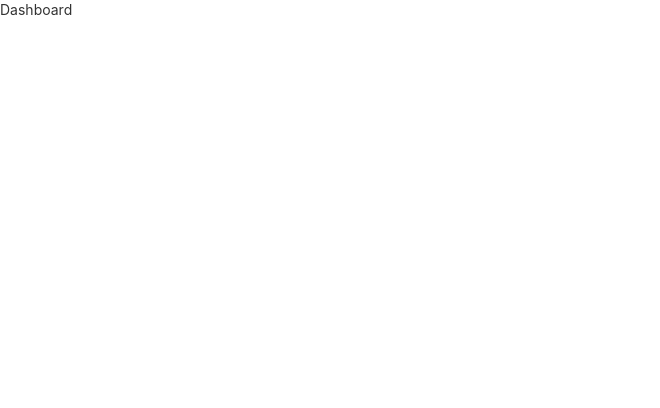
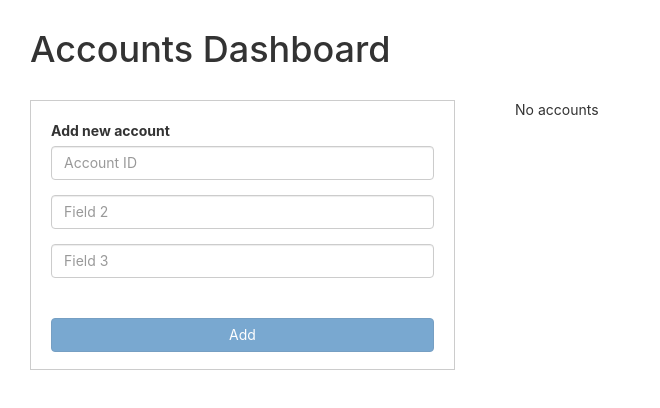
Before and after one commit to SergeyShvaitser/test_app, a React (Create React App) app: page / in a window 1280 px wide. Shown: the top 408 px of the page, without its empty margins (0-660 px from the left). Built offline with nearby package versions, Linux system fonts and the light colour scheme; sample sign-in values are in the browser's storage; the HTML template or start-up script is replaced by a standard one.

Commit message:
Add dashboard

```diff
--- a/src/index.css
+++ b/src/index.css
@@ -1,6 +1,6 @@
 body {
   margin: 0;
-  padding: 0;
+  padding: 30px;
   font-family: -apple-system, BlinkMacSystemFont, "Segoe UI", "Roboto", "Oxygen",
     "Ubuntu", "Cantarell", "Fira Sans", "Droid Sans", "Helvetica Neue",
     sans-serif;
@@ -11,6 +11,10 @@ body {
 code {
   font-family: source-code-pro, Menlo, Monaco, Consolas, "Courier New",
     monospace;
+}
+
+h1 {
+  margin-top: 0;
 }
 
 #login-form {
@@ -27,3 +31,52 @@ code {
 #login-btn {
   float: right;
 }
+
+#account-form {
+  width: 425px;
+  max-height: 270px;
+  flex: 0 0 230;
+  padding: 20px;
+  border: 1px solid #cccccc;
+  display: flex;
+  flex-direction: column;
+  justify-content: space-between;
+  margin-right: 30px;
+  margin-bottom: 30px;
+  transition: width 2s ease-out;
+}
+
+#dashboard-wrapper {
+  display: flex;
+  margin-top: 30px;
+}
+
+#accounts-list {
+  padding-left: 30px;
+  flex-grow: 2;
+}
+
+#account-form-footer {
+  margin-top: 25px;
+}
+
+#list-item {
+  display: flex;
+  justify-content: space-between;
+}
+
+#main-fields {
+  display: flex;
+  align-items: center;
+}
+
+#main-fields p {
+  margin-bottom: 0;
+  flex-grow: 1;
+  min-width: 200px;
+  padding-right: 20px;
+}
+
+#remove {
+
+}
--- /dev/null
+++ b/src/views/components/dashboard/AccountForm.js
@@ -0,0 +1,52 @@
+import React from 'react';
+import PropTypes from 'prop-types'
+import { FormGroup, FormControl, ControlLabel, Button } from 'react-bootstrap'
+
+const AccauntForm = ({addNewAccount, onFieldChange, accData}) => (
+  <form id='account-form'>
+    <div>
+      <ControlLabel>Add new account</ControlLabel>
+      <FormGroup>
+        <FormControl
+          name="accountId"
+          value={accData.accountId}
+          type="text"
+          onChange={(e, name) => onFieldChange(e, 'accountId')}
+          placeholder="Account ID"
+        />
+      </FormGroup>
+      <FormGroup>
+        <FormControl
+          name="field2"
+          type="text"
+          onChange={(e, name) => onFieldChange(e, 'field2')}
+          placeholder="Field 2"
+        />
+      </FormGroup>
+      <FormGroup>
+        <FormControl
+          name="field3"
+          type="text"
+          onChange={(e, name) => onFieldChange(e, 'field3')}
+          placeholder="Field 3"
+        />
+      </FormGroup>
+    </div>
+    <div id="account-form-footer">
+      <Button
+        block
+        bsStyle="primary"
+        onClick={addNewAccount}
+        disabled={!accData.accountId || !accData.field2 || !accData.field3}
+      >
+        Add
+      </Button>
+    </div>
+  </form>
+)
+
+AccauntForm.propTypes = {
+  addNewAccount: PropTypes.func.isRequired
+}
+
+export default AccauntForm;
--- /dev/null
+++ b/src/views/components/dashboard/AccountsList.js
@@ -0,0 +1,28 @@
+import React from 'react';
+import { ListGroup, ListGroupItem, Button, Glyphicon } from 'react-bootstrap';
+import shortid from 'shortid'
+
+const AccountsList = ({accounts, removeAccount}) => (
+  <ListGroup id="accounts-list">
+    {!accounts.length ? (
+      <p>No accounts</p>
+    ) : (
+      <ListGroup>
+        {accounts.map(account => (
+          <ListGroupItem id="list-item" key={shortid.generate()}>
+            <div id="main-fields">
+              <p><strong>AccountID:</strong> {account.accountId}</p>
+              <p><strong>Field 2:</strong> {account.field2}</p>
+              <p><strong>Field 3:</strong> {account.field3}</p>
+            </div>
+            <div id="remove">
+              <Button onClick={() => removeAccount(account.accountId)}><Glyphicon glyph="glyphicon glyphicon-remove" /></Button>
+            </div>
+          </ListGroupItem>
+        ))}
+      </ListGroup>
+    )}
+  </ListGroup>
+)
+
+export default AccountsList;
--- a/src/views/containers/Dashboard.js
+++ b/src/views/containers/Dashboard.js
@@ -1,20 +1,55 @@
 import React, { Component } from 'react'
+import AccountForm from 'views/components/dashboard/AccountForm'
+import AccountsList from 'views/components/dashboard/AccountsList'
 
 class Dashboard extends Component {
 
   constructor(){
     super()
+    this.state = {
+      newAccount: {},
+      accounts: []
+    }
     this.addNewAccount = this.addNewAccount.bind(this)
+    this.handleFieldChange = this.handleFieldChange.bind(this)
+    this.removeAccount = this.removeAccount.bind(this)
+  }
+
+  handleFieldChange(e, name) {
+    this.setState({newAccount: {...this.state.newAccount, [name]: e.target.value}});
   }
 
   addNewAccount(){
-    console.log('new acc')
+    this.setState({
+      accounts: [...this.state.accounts, this.state.newAccount],
+      newAccount: {}
+    })
+    document.getElementById("account-form").reset()
+  }
+
+  removeAccount(id){
+
+    this.setState({
+      accounts: this.state.accounts.filter((account) => {
+        console.log(account.accountId);
+        console.log(id);
+        return account.accountId !== id
+      })
+    })
   }
 
   render(){
     return (
       <div>
-        Dashboard
+        <h1>Accounts Dashboard</h1>
+        <div id="dashboard-wrapper">
+          <AccountForm
+            addNewAccount={this.addNewAccount}
+            onFieldChange={this.handleFieldChange}
+            accData={this.state.newAccount}
+          />
+          <AccountsList accounts={this.state.accounts} removeAccount={this.removeAccount} />
+        </div>
       </div>
     )
   }
--- a/src/views/containers/Login.js
+++ b/src/views/containers/Login.js
@@ -49,7 +49,6 @@ class Login extends Component {
             value={this.state.user.login}
             onChange={this.handleLoginChange}
             placeholder="Login"
-            autoComplete="off"
           />
         </FormGroup>
         <FormGroup>
```
